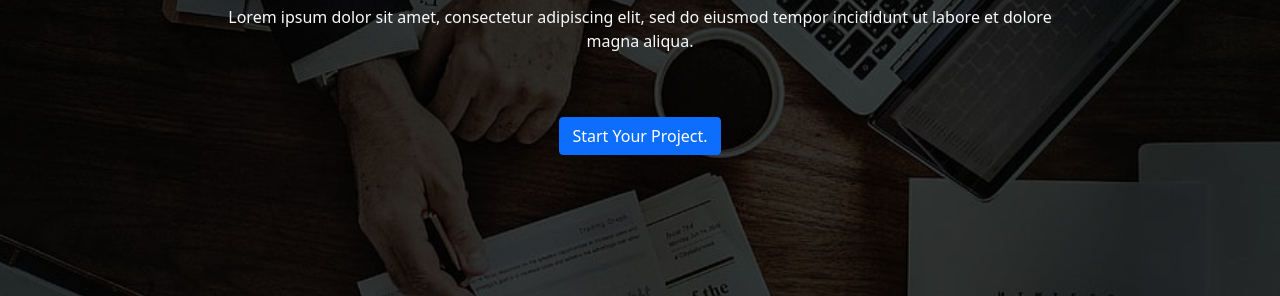
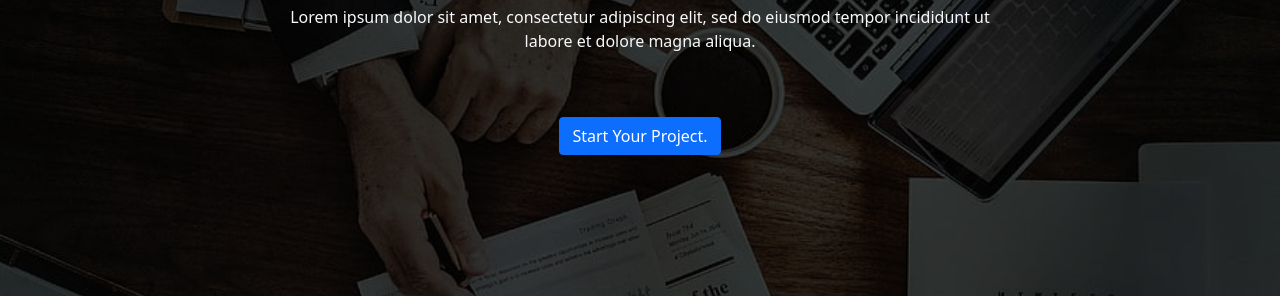
Before and after one commit to Creator-Shailesh/ITCompany, a plain HTML site: page index.html in a window 1280 px wide. Shown: the part 321-617 px from the top of the page. Drawn offline with nearby package versions, Linux system fonts and the light colour scheme.

Commit message:
Update index.html

```diff
--- a/index.html
+++ b/index.html
@@ -44,9 +44,10 @@
 </header>
 <main>
     <section>
-        <div class="container-fluid p-0">
+
             <div class="hero-banner">
                 <div class="overlay py-5 text-light">
+			<div class="container">
                     <div class="row justify-content-center">
                         <div class="col-md-8 text-center">
                             <div class="hero-banner-text py-5">
```
